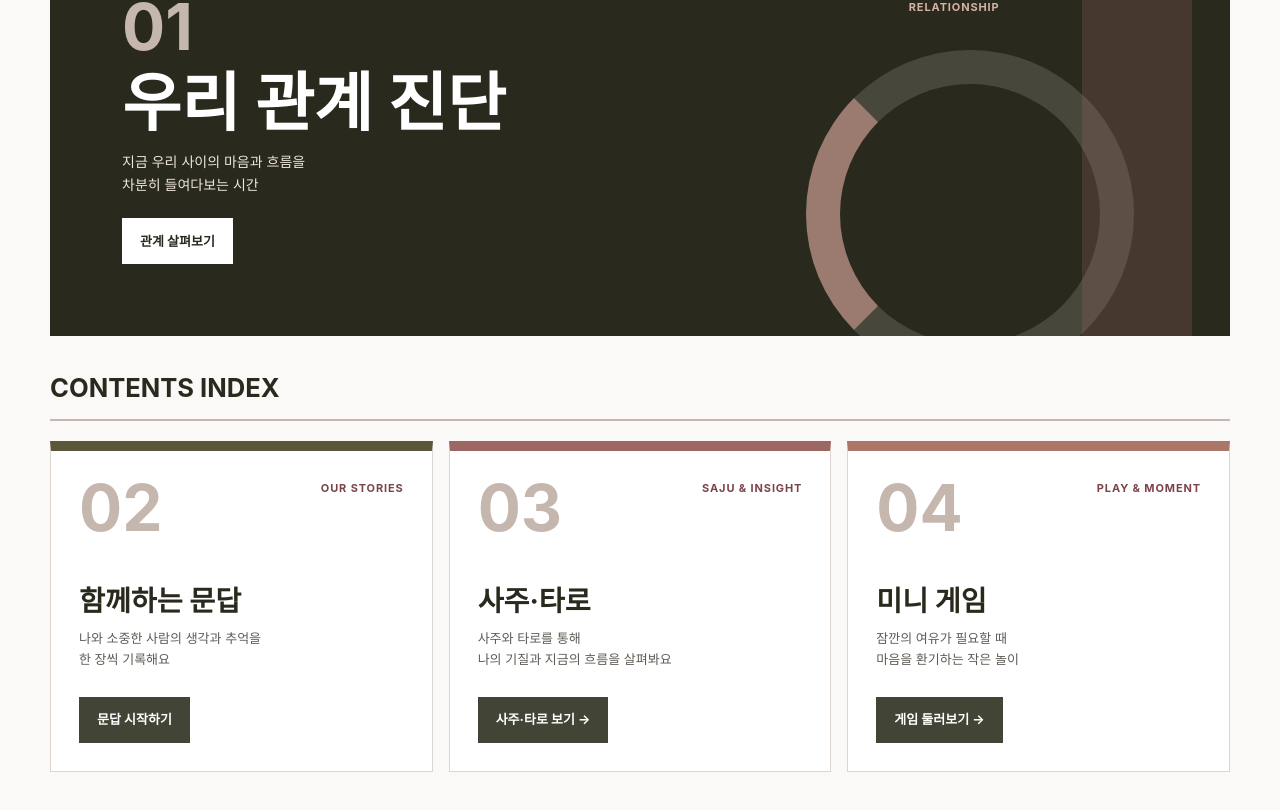
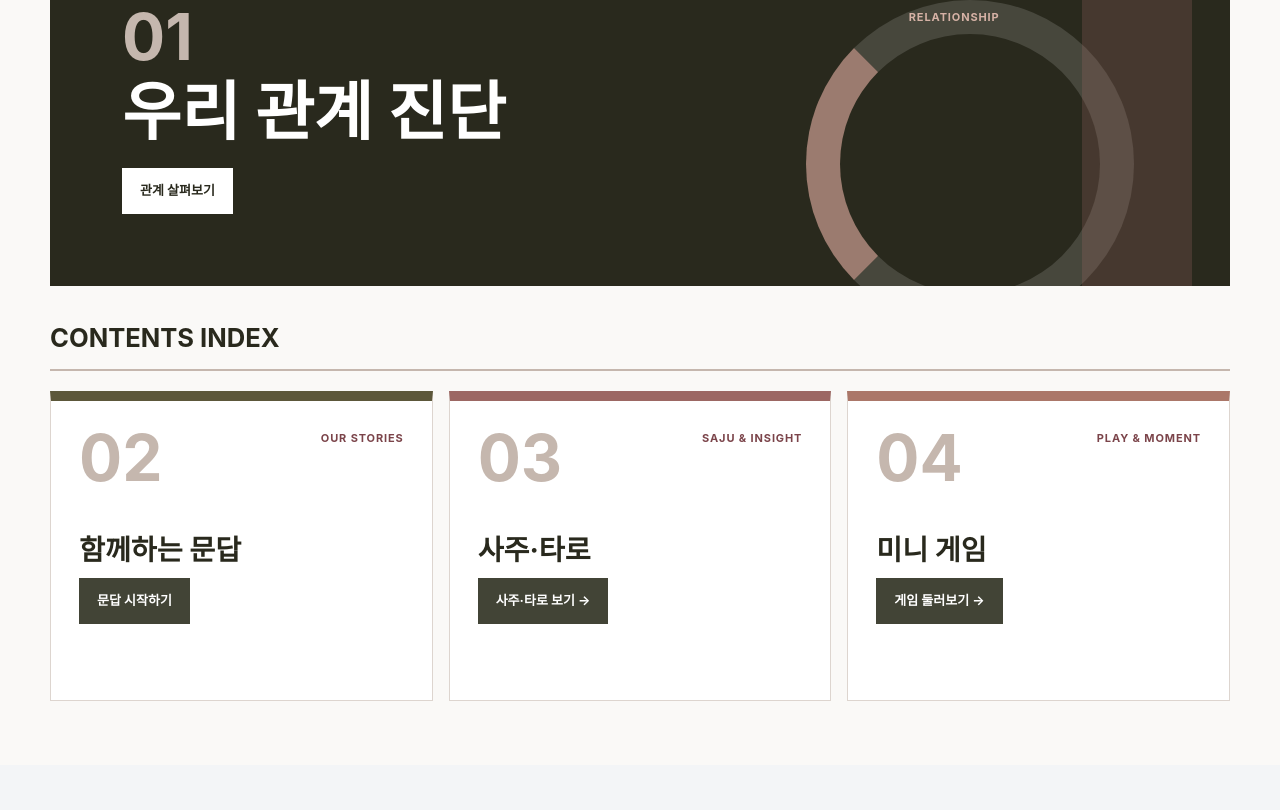
Before and after one commit to coffee-and/eun-contents, a React (Vite) app: page / in a window 1280 px wide. Shown: the part 400-1210 px from the top of the page. After the commit the page ends 1165 px from the top, so only its background shows below. Built offline with nearby package versions, Linux system fonts and the light colour scheme; a web font is replaced by a local one.

Commit message:
refactor: remove home card descriptions

```diff
--- a/src/pages/HomePage.jsx
+++ b/src/pages/HomePage.jsx
@@ -35,7 +35,6 @@ function CategoryCard({ content, index, onNavigate }) {
         <p className="category-card__category">{content.category}</p>
       </div>
       <h3 className="category-card__title">{content.title}</h3>
-      <p className="category-card__description">{content.description}</p>
       <ContentAction content={content} isActive={isActive} onNavigate={onNavigate} />
     </article>
   );
@@ -68,9 +67,6 @@ export function HomePage({ onNavigate }) {
                 <p className="content-card__category">{featuredContent.category}</p>
               </div>
               <h2 className="featured-card__title">{featuredContent.title}</h2>
-              <p className="featured-card__description">
-                {featuredContent.description}
-              </p>
               <ContentAction
                 content={featuredContent}
                 isActive={isFeaturedActive}
```
